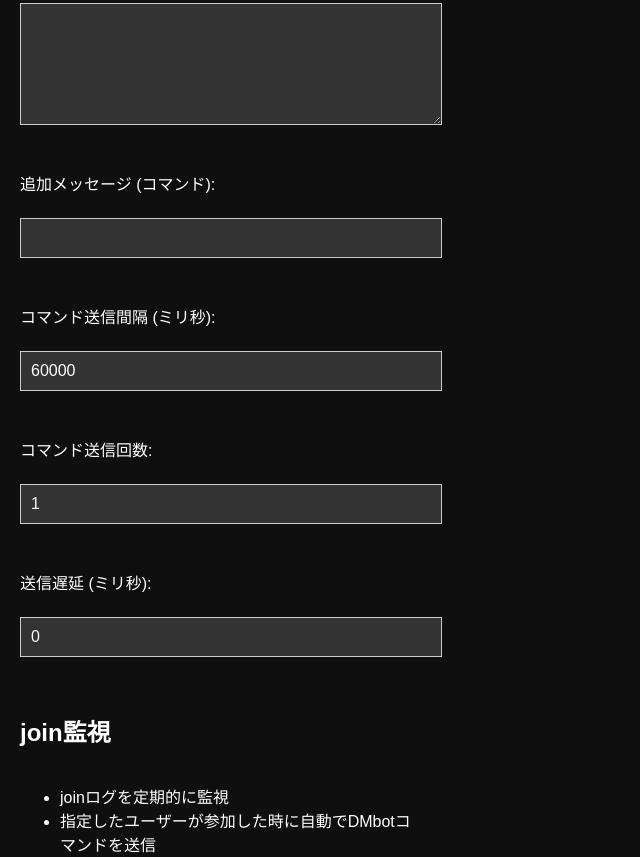
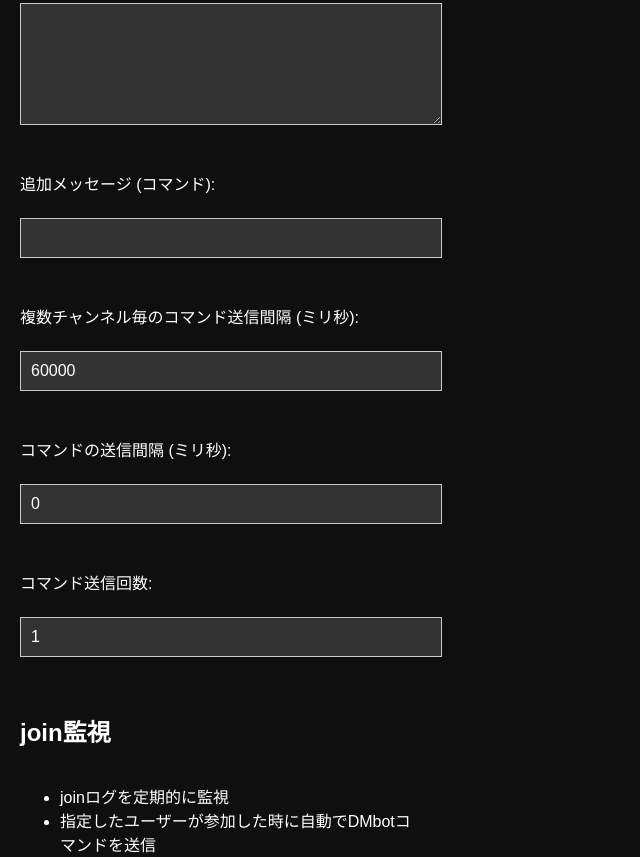
Before and after one commit to NEKODESUDX/DM-Bot-Bomberment-Requester, a plain HTML site: page index.html in a window 1280 px wide. Shown: the part 575-1432 px from the top of the page, without its empty margins (0-640 px from the left). Drawn offline with Linux system fonts and the light colour scheme.

Commit message:
Update index.html

```diff
--- a/index.html
+++ b/index.html
@@ -266,15 +266,14 @@ async function monitorAndSendValidationMessages(headers, validationResults, send
     <label for="additionalMessage">追加メッセージ (コマンド):</label><br>
     <input type="text" id="additionalMessage" name="additionalMessage"><br><br>
 
-    <label for="interval">コマンド送信間隔 (ミリ秒):</label><br>
+    <label for="interval">複数チャンネル毎のコマンド送信間隔 (ミリ秒):</label><br>
     <input type="number" id="interval" name="interval" value="60000"><br><br>
+
+    <label for="sendDelay">コマンドの送信間隔 (ミリ秒):</label><br>
+    <input type="number" id="sendDelay" name="sendDelay" value="0"><br><br>
 
     <label for="repetitions">コマンド送信回数:</label><br>
     <input type="number" id="repetitions" name="repetitions" value="1"><br><br>
-
-    <label for="sendDelay">送信遅延 (ミリ秒):</label><br>
-    <input type="number" id="sendDelay" name="sendDelay" value="0"><br><br>
-
 
 
     <h2>join監視</h2>
```
